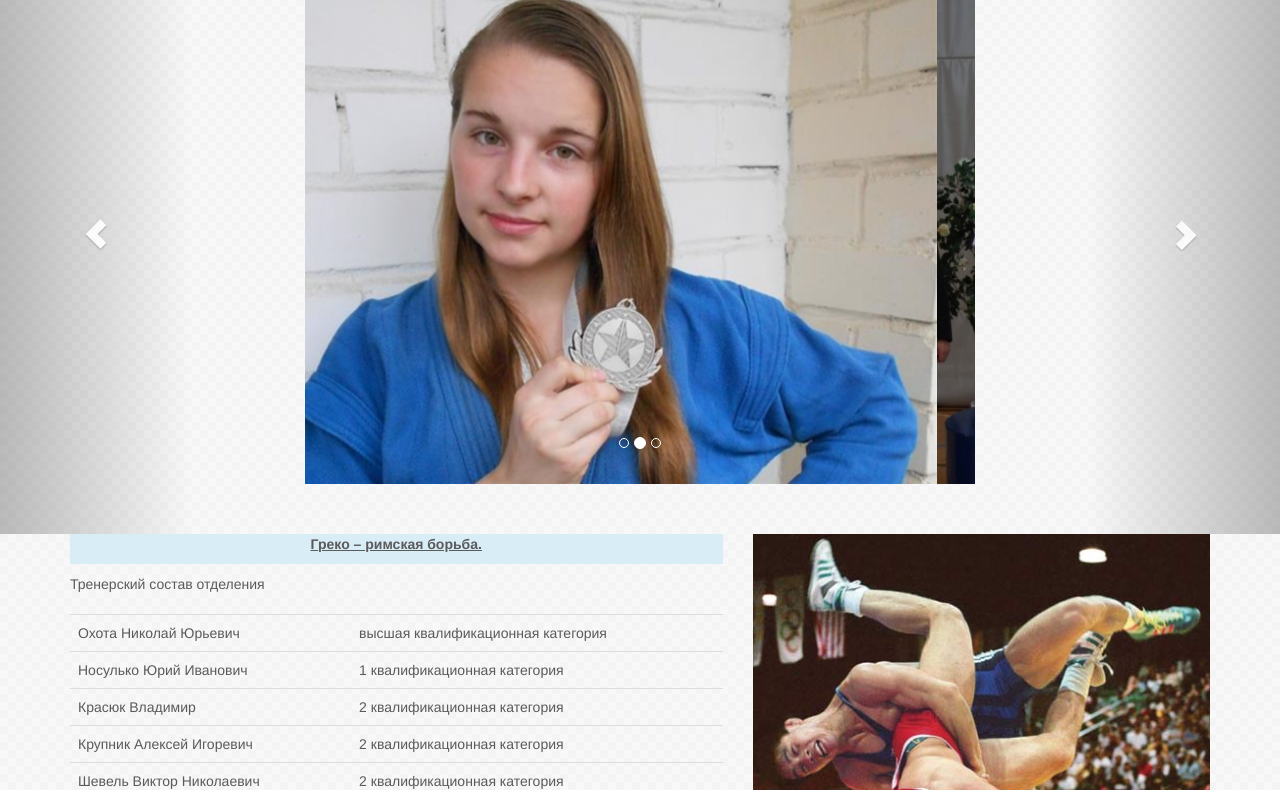
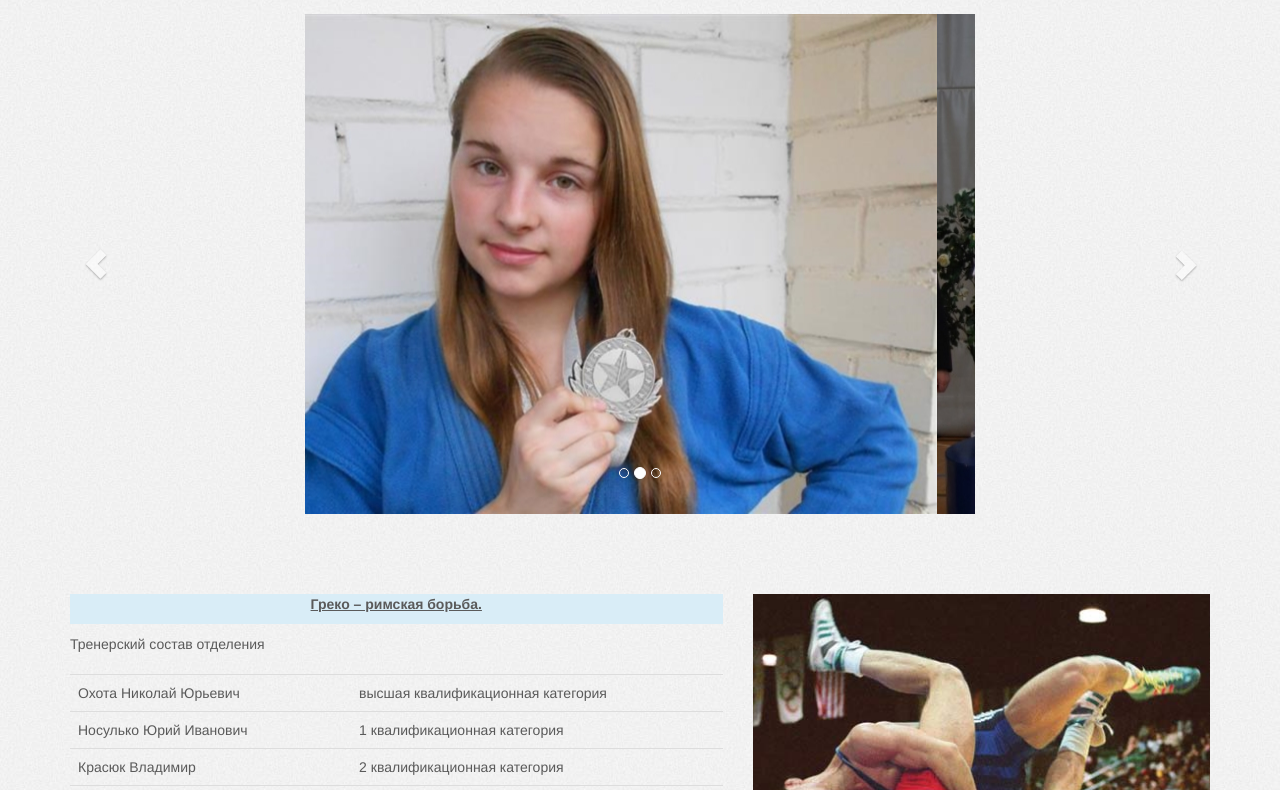
Before and after one commit to sdushor4/sdushor4.github.io, a website: page index.html in a window 1280 px wide. Shown: the part 66-856 px from the top of the page. Drawn offline with Linux system fonts and the light colour scheme.

Commit message:
update background and common styling

```diff
--- a/styles/carousel.css
+++ b/styles/carousel.css
@@ -136,3 +136,35 @@ body {
     margin-top: 120px;
   }
 }
+
+/*  */
+.carousel-control {
+    position: absolute;
+    top: 0;
+    bottom: 0;
+    left: 0;
+    width: 15%;
+    font-size: 20px;
+    color: #fff;
+    text-align: center;
+    text-shadow: 0 1px 2px rgba(0,0,0,.6);
+    filter: alpha(opacity=50);
+    opacity: .5;
+}
+
+.carousel-control.left {
+    background-repeat: repeat-x;
+}
+
+.carousel-control.right {
+    right: 0;
+    left: auto;
+}
+
+.carousel-control:hover,.carousel-control:focus{
+  color: #fff;
+  text-decoration: none;
+  filter: alpha(opacity=90);
+  outline: 0;
+  opacity: .9
+}
--- a/styles/style.css
+++ b/styles/style.css
@@ -1,8 +1,8 @@
 body {
-	background-image: url(/images/background.png);
+	background-image: url(/images/background.jpg);
 }
 #carousel {
-  margin: 50px 0px;
+  margin: 80px 0px;
 }
 .emblem {
 	max-height: 50px;
```
Also changed, not shown: index.html (+2 -2 lines), images/background.jpg (added), images/background.png (deleted), vendor/bootstrap/dist/css/bootstrap.min.css.
